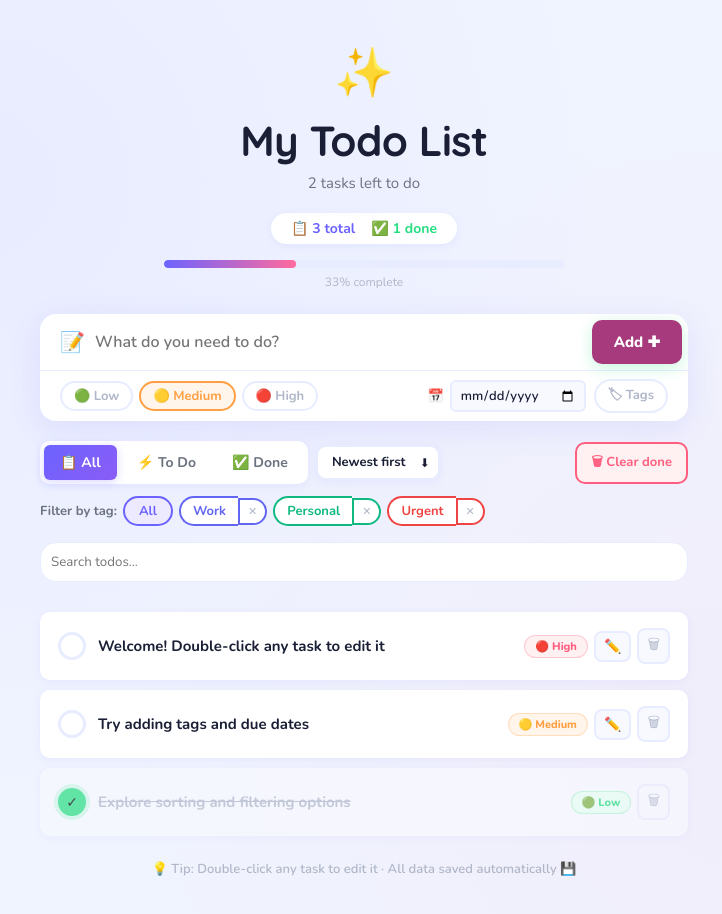
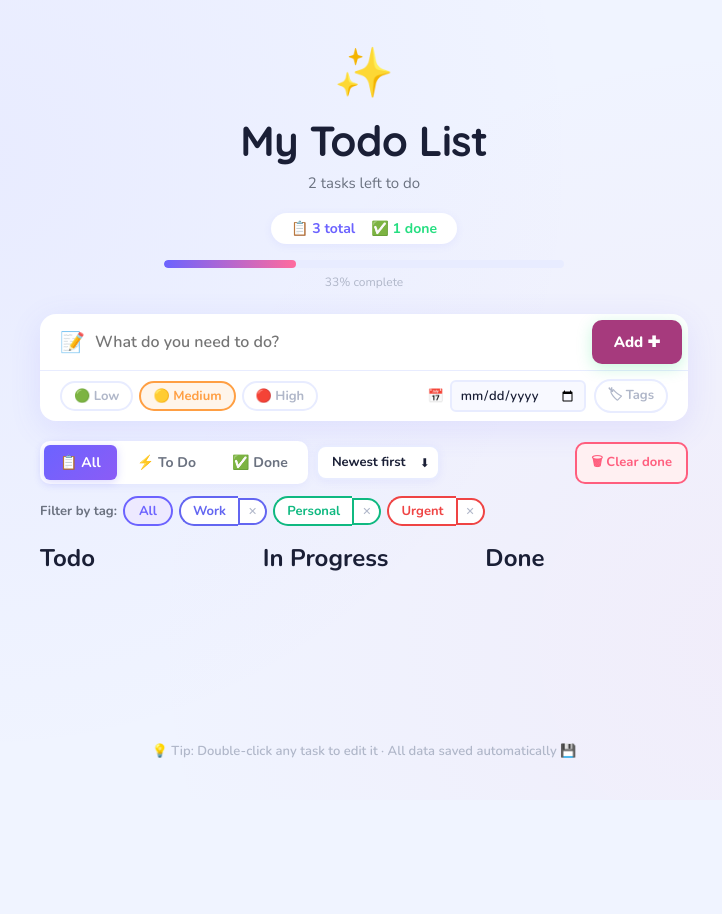
Before and after one commit to Gouthamipoojary/To-Do, a React (Vite) app: page / in a window 1280 px wide. Shown: the top 914 px of the page, without its empty margins (276-998 px from the left). After the commit the page ends 800 px from the top, so only its background shows below. Built offline with nearby package versions, Linux system fonts and the light colour scheme.

Commit message:
feat: update src/components/TodoList.tsx for "Convert the existing todo list UI into a Kanban board with 3 columns: Todo, In Progress, Done. Each task should be displayed as a card in its respective column. Keep existing functionality intact."

```diff
--- a/src/components/TodoList.tsx
+++ b/src/components/TodoList.tsx
@@ -17,7 +17,6 @@ export function TodoList({ todos, tags, onToggle, onDelete, onUpdate }: TodoList
     todo.text.toLowerCase().includes(searchTerm.toLowerCase())
   );
 
-
   if (filteredTodos.length === 0) {
     return (
       <div style={{
@@ -34,17 +33,27 @@ export function TodoList({ todos, tags, onToggle, onDelete, onUpdate }: TodoList
     );
   }
 
+  const todoColumns = {
+    Todo: [],
+    "In Progress": [],
+    Done: []
+  };
+
+  filteredTodos.forEach(todo => {
+    if (todo.status === "Todo") {
+      todoColumns.Todo.push(todo);
+    } else if (todo.status === "In Progress") {
+      todoColumns["In Progress"].push(todo);
+    } else if (todo.status === "Done") {
+      todoColumns.Done.push(todo);
+    }
+  });
+
   return (
-    <div style={{ display: "flex", flexDirection: "column", gap: 10 }}>
-      <input
-        type="text"
-        placeholder="Search todos..."
-        value={searchTerm}
-        onChange={(e) => setSearchTerm(e.target.value)}
-        style={{ marginBottom: 20, padding: 10, borderRadius: "var(--radius)", border: "1px solid var(--border)" }}
-      />
-
-      {filteredTodos.map(todo => (
+    <div style={{ display: "flex", gap: 20 }}>
+      <div style={{ flex: 1 }}>
+        <h2>Todo</h2>
+        {todoColumns.Todo.map(todo => (
           <TodoItem
             key={todo.id}
             todo={todo}
@@ -55,5 +64,32 @@ export function TodoList({ todos, tags, onToggle, onDelete, onUpdate }: TodoList
           />
         ))}
       </div>
+      <div style={{ flex: 1 }}>
+        <h2>In Progress</h2>
+        {todoColumns["In Progress"].map(todo => (
+          <TodoItem
+            key={todo.id}
+            todo={todo}
+            tags={tags}
+            onToggle={onToggle}
+            onDelete={onDelete}
+            onUpdate={onUpdate}
+          />
+        ))}
+      </div>
+      <div style={{ flex: 1 }}>
+        <h2>Done</h2>
+        {todoColumns.Done.map(todo => (
+          <TodoItem
+            key={todo.id}
+            todo={todo}
+            tags={tags}
+            onToggle={onToggle}
+            onDelete={onDelete}
+            onUpdate={onUpdate}
+          />
+        ))}
+      </div>
+    </div>
   );
 }
```
Lines whose indentation alone changed are shown as unchanged.
